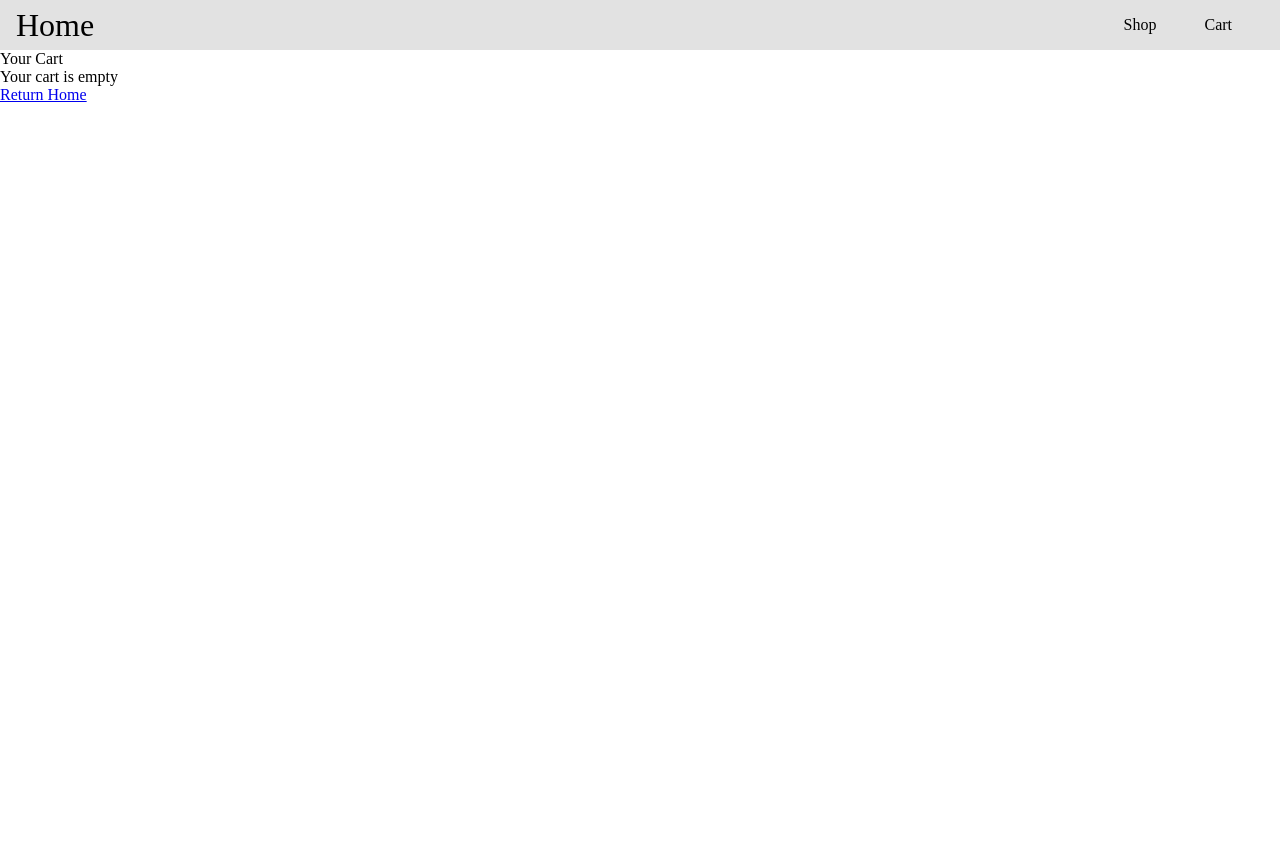
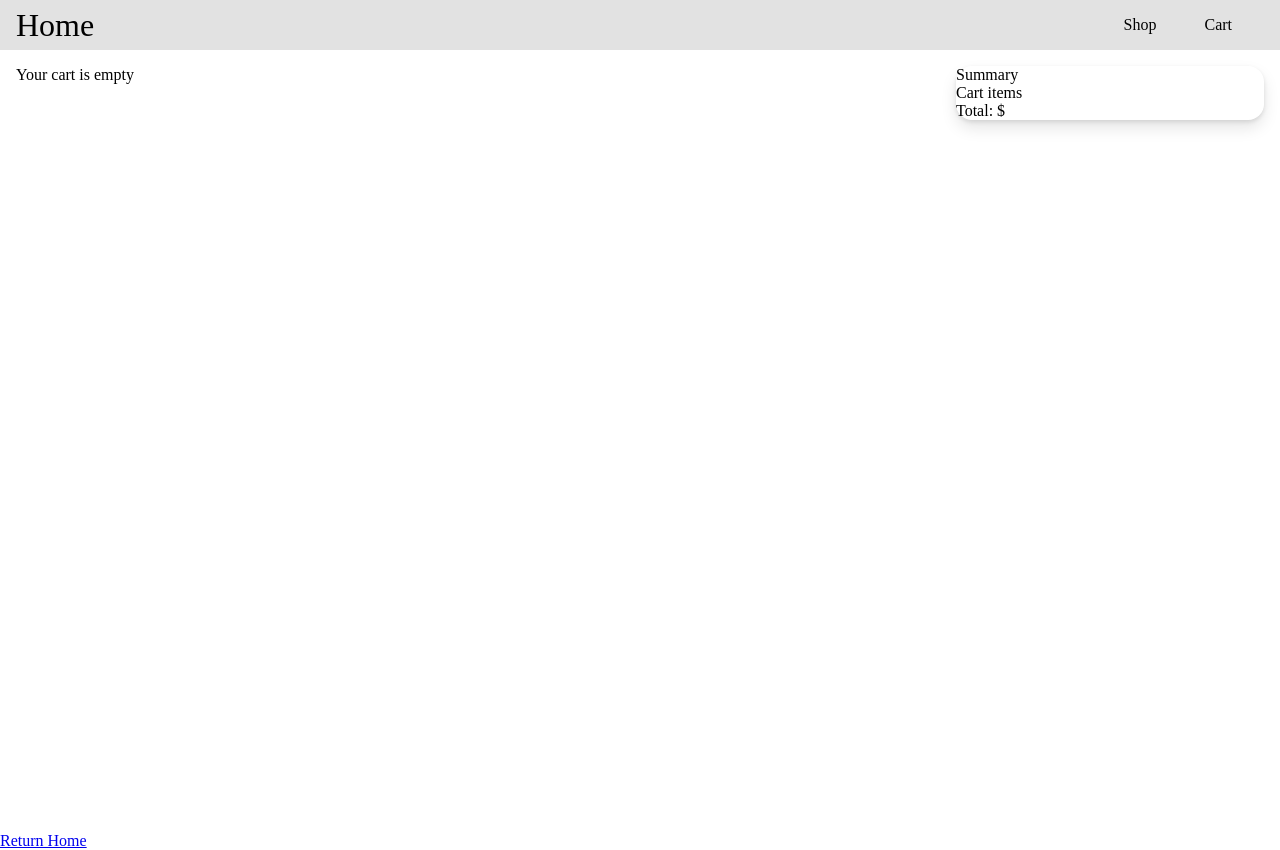
Before and after one commit to nothinktank/odin-shopping-cart, a React (Vite) app: page /Cart in a window 1280 px wide. Before the commit the page ends 800 px from the top, so only its background shows below. Built offline with nearby package versions, Linux system fonts and the light colour scheme.

Commit message:
refactored upadateCart to handleUpdateCart

```diff
--- a/src/App.jsx
+++ b/src/App.jsx
@@ -4,6 +4,8 @@ import './style.css'
 import './styles/Item-card.css'
 import './styles/Cart-item-card.css'
 import './styles/Card-container.css'
+import './styles/Cart.css'
+import './styles/Cart-summary.css'
 import { Link, Route, Routes, Outlet } from 'react-router'
 import Navbar from './Navbar'
 import Home from './pages/Home'
--- a/src/component/CartItemCard.jsx
+++ b/src/component/CartItemCard.jsx
@@ -6,29 +6,28 @@ const CartItemCard = ({name, imageLink, quantity}) => {
     const { updateCart } = useContext(CartContext)
 
 
-    // const handleAddToCart = () => {
-    //     if (quantity > 0) {
-    //         addToCart({
-    //             itemName: name,
-    //             imageLink: imageLink,
-    //             quantity: quantity
-    //         });
-    //         setQuantity(0) //reset quantity to 0
-    //     }
+    const handleUpdateCart = (operation) => {
+        if (quantity > 0) {
+            updateCart({
+                itemName: name,
+                imageLink: imageLink,
+                quantity: quantity
+            }, operation)
+            // setQuantity(0) //reset quantity to 0
+        }
 
-    // }
+    }
     return (
         <div className="cart-item-card">
-            <img src={imageLink} alt="" />
-            <div>{name}</div>
 
-            <div>quantity: {quantity}</div>
-            <div className="quant-box">
-                <button onClick={() => updateCart({
-                    itemName: name,
-                    imageLink: imageLink,
-                    quantity: quantity
-                }, "+")}>+</button>
+            <img className="cart-image" src={imageLink} alt="" />
+
+            <div className="item-info">
+                <div className="cart-item-name">{name}</div>
+
+                {/* <div >quantity: {quantity}</div> */}
+            <div className="cart-quant-box">
+                <button onClick={() => handleUpdateCart("-")}>-</button>
                 <form action="">
                     <input type="number" value={quantity} onChange={(e) => updateCart({
                     itemName: name,
@@ -37,12 +36,13 @@ const CartItemCard = ({name, imageLink, quantity}) => {
                 }, Math.max(0,e.target.value))
                     } id="quantity" />
                 </form>
-                <button onClick={() => updateCart({
-                    itemName: name,
-                    imageLink: imageLink,
-                    quantity: quantity
-                }, "-")}>-</button>
+                <button onClick={() => handleUpdateCart("+")}>+</button>
+
             </div>
+            </div>
+
+
+
         </div>
 
         // <div className="item-card">
--- /dev/null
+++ b/src/component/CartSummary.jsx
@@ -0,0 +1,14 @@
+const CartSummary = () => {
+    return (
+        <div className="cart-summary-box">
+            <div>Summary</div>
+            <div>
+                Cart items
+                {/* render cart items here */}
+            </div>
+            <div>Total: $</div>
+        </div>
+    )
+}
+
+export default CartSummary;
--- a/src/component/ItemCard.jsx
+++ b/src/component/ItemCard.jsx
@@ -20,7 +20,7 @@ const ItemCard = ({name, imageLink}) => {
     return (
         <div className="item-card">
             <h2 className="product-name">{name}</h2>
-            <img src={imageLink} alt="" />
+            <img className="card-image" src={imageLink} alt="" />
 
                 <div className="quant-box">
                     <button onClick={() => setQuantity(prev => {
--- a/src/pages/Cart.jsx
+++ b/src/pages/Cart.jsx
@@ -2,18 +2,25 @@ import { Link } from "react-router";
 import { useContext, useState } from "react";
 import { CartContext } from "../App";
 import CartItemCard from "../component/CartItemCard";
+import CartSummary from "../component/CartSummary";
 
 const Cart = () => {
     const { cartItems, updateCart } = useContext(CartContext) //use context provided to render the cart summary
 
     return (
-        <>
-            <div>Your Cart</div>
-            {/* display cart items here with quantity */}
+        <div className="cart-container">
+            {/* <div>Your Cart</div> */}
+            <div className="main-section">
                 {
-            (!cartItems || cartItems.length === 0) ? <div>Your cart is empty</div> :
+                (!cartItems || cartItems.length === 0) ?
+                // empty cart rendered here
+                <div className="empty-cart-container">Your cart is empty</div>
+
+
+                :
                 //if cart isn't empty, render cart items below
                 (
+
                     cartItems.map((item) => {
                         return (
                             <CartItemCard
@@ -22,13 +29,21 @@ const Cart = () => {
                                 quantity={item.quantity}
                                 imageLink={item.imageLink}
                             />
-
                         )
                     })
                 )
             }
+            <div className="summary-container">
+            <CartSummary />
+            </div>
+
+            </div>
+
+
+            {/* display cart items here with quantity */}
+            <div className="footer"></div>
             <Link to='/'>Return Home</Link>
-        </>
+        </div>
     )
 }
 
--- a/src/styles/Cart-item-card.css
+++ b/src/styles/Cart-item-card.css
@@ -5,24 +5,37 @@
     display: flex;
     flex-direction: row;
     width: 100%;
-    max-width: 550px;
-
+    max-height: 200px;
     box-shadow: 0 2px 4px rgba(0, 0, 0, 0.1),
                 0 8px 16px rgba(0, 0, 0, 0.1);
 }
 
-.product-name {
-    display: flex;
-    justify-content: center;
-}
-
-img{
+.cart-image {
     justify-content: center;
     border-radius: 1rem;
     max-width: 150px;
+
+    /* flex: 5 */
 }
 
-.quant-box {
+.item-info {
     display: flex;
+    flex-direction: column;
+    /* flex: 5; */
+}
+
+.cart-item-name {
+    /* display: flex;
     justify-content: center;
+
+    flex: 3; */
 }
+
+.cart-quant-box {
+    display: flex;
+    flex-direction: column;
+    justify-content: center;
+
+    /* max-width: 20px; */
+    /* flex: 1; */
+}
--- /dev/null
+++ b/src/styles/Cart-summary.css
@@ -0,0 +1,10 @@
+.cart-summary-box {
+    display: flex;
+    flex-direction: column;
+    border-radius: 1rem;
+    box-shadow: 0 2px 4px rgba(0, 0, 0, 0.1),
+                0 8px 16px rgba(0, 0, 0, 0.1);
+
+
+
+}
--- /dev/null
+++ b/src/styles/Cart.css
@@ -0,0 +1,35 @@
+.cart-container {
+    /* display: grid;
+    grid-template-columns: 3fr 1fr;
+    grid-template-rows: 3fr 1fr; */
+    display: flex;
+    flex-direction: column;
+    column-gap: 1rem;
+    min-height: 100vh;
+}
+
+.main-section {
+    margin: 1rem;
+    flex: 2;
+    display: grid;
+    grid-template-columns: 3fr 1fr;
+    gap: 1rem;
+}
+
+.footer {
+    flex: 1;
+}
+
+.empty-cart-container {
+
+}
+
+.summary-container {
+
+    /* flex-direction: row; */
+    width: 100%;
+/*
+    max-height: ; */
+
+
+}
--- a/src/styles/Item-card.css
+++ b/src/styles/Item-card.css
@@ -16,7 +16,7 @@
     justify-content: center;
 }
 
-img{
+.card-image{
     justify-content: center;
     border-radius: 1rem;
 }
```
Lines whose indentation alone changed are shown as unchanged.
